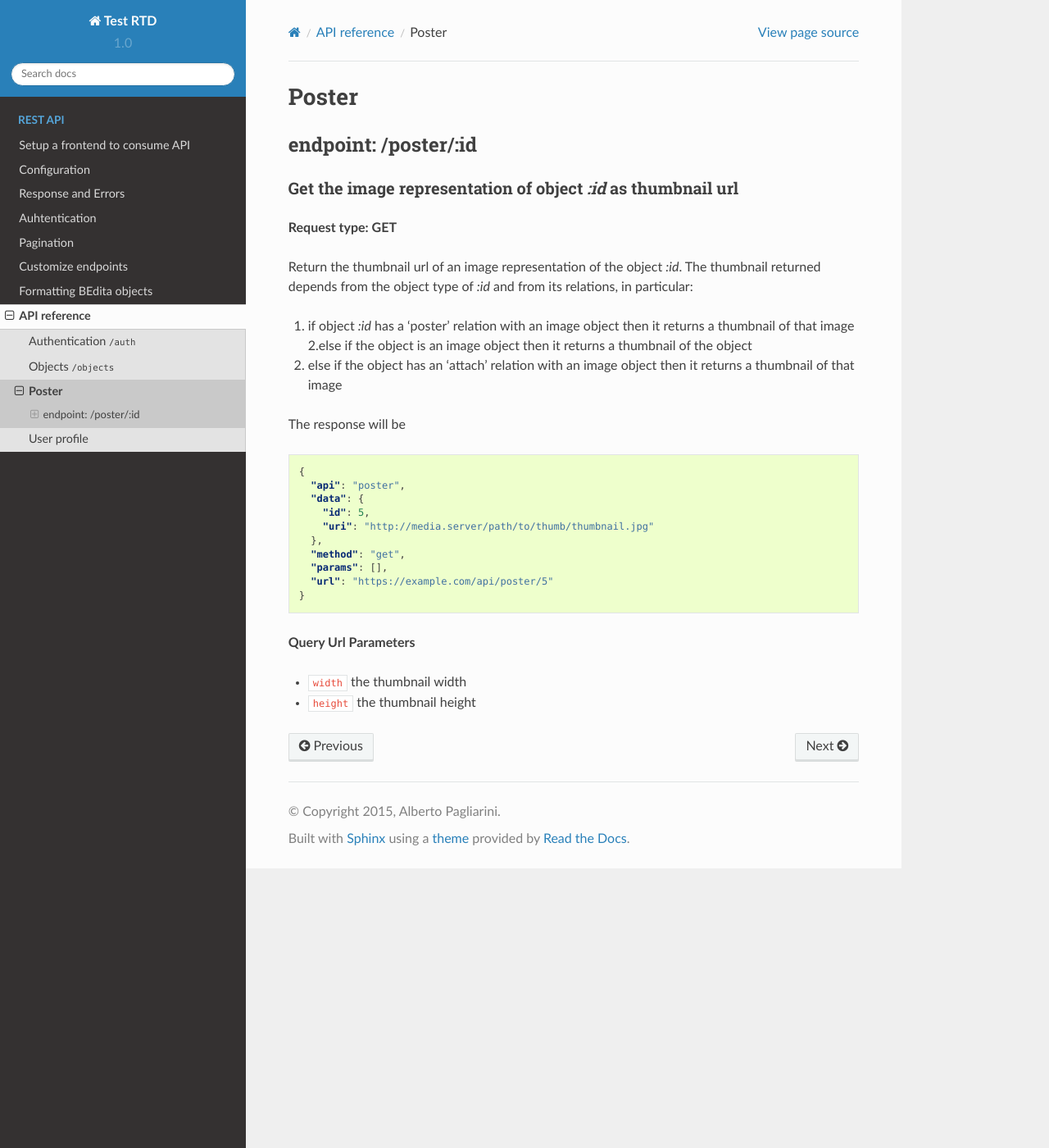
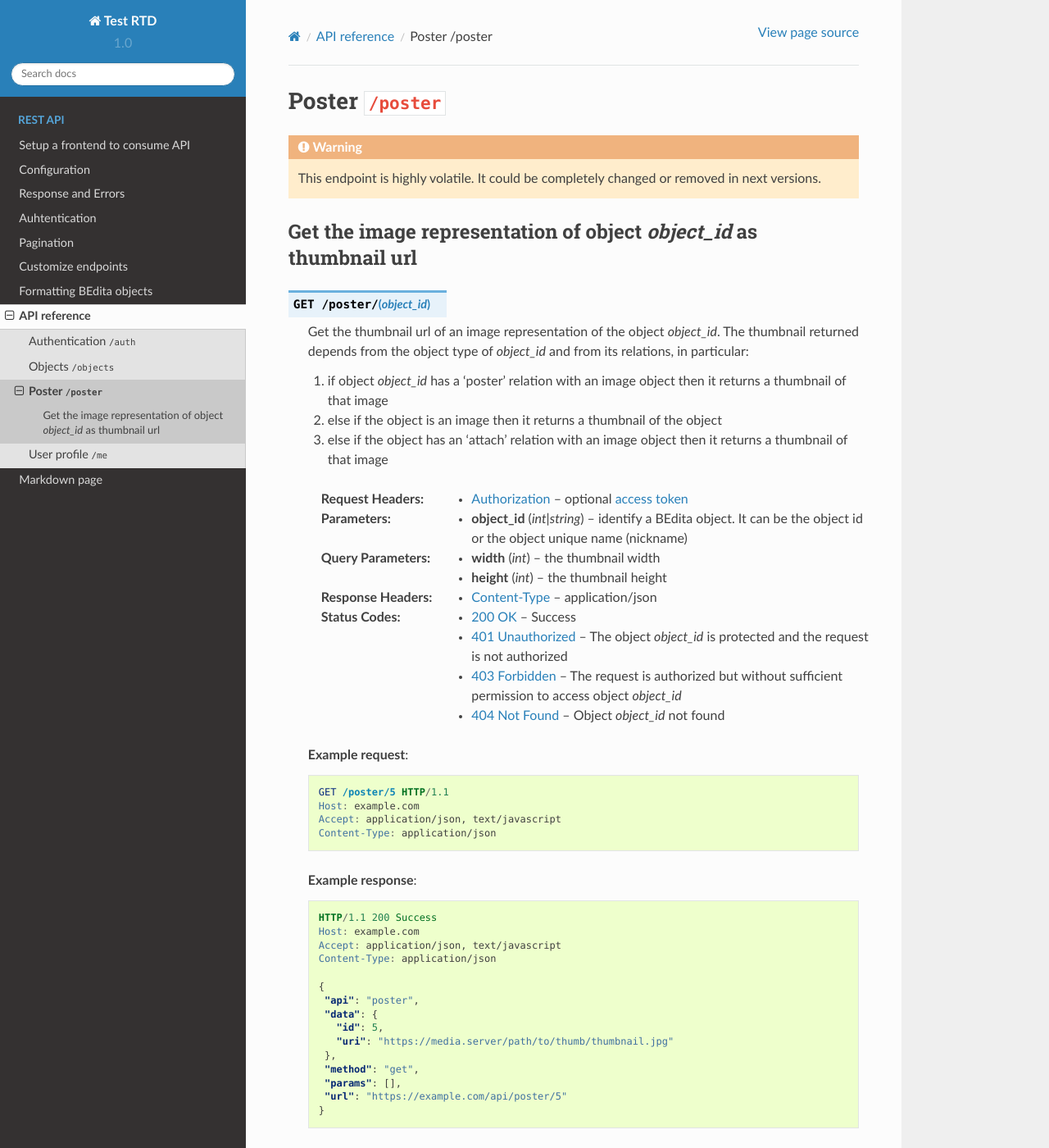
Before and after one commit to batopa/test-rdt, a Sphinx documentation site: the page built from docs/endpoints/poster.rst, in a window 1280 px wide and 1400 px high. Shown: the whole window at 82% size. Built offline with Sphinx 7.4.7 and the Read the Docs theme 2.0.0, drawn with Linux system fonts in a browser that asks for light colours.

Commit message:
improve and md support

```diff
--- a/docs/conf.py
+++ b/docs/conf.py
@@ -14,23 +14,6 @@
 
 import sys
 import os
-from sphinx.highlighting import lexers
-from pygments.lexers.web import PhpLexer
-
-def setup(app):
-    app.add_stylesheet('api_methods.css')
-
-on_rtd = os.environ.get('READTHEDOCS', None) == 'True'
-if not on_rtd:  # only import and set the theme if we're building docs locally
-    import sphinx_rtd_theme
-
-    html_theme = 'sphinx_rtd_theme'
-    html_theme_path = [sphinx_rtd_theme.get_html_theme_path()]
-
-# Set up PHP syntax highlights
-lexers["php"] = PhpLexer(startinline=True, linenos=1)
-lexers["php-annotations"] = PhpLexer(startinline=True, linenos=1)
-primary_domain = "php"
 
 # If extensions (or modules to document with autodoc) are in another directory,
 # add these directories to sys.path here. If the directory is relative to the
@@ -51,7 +34,7 @@ extensions = ['sphinxcontrib.httpdomain', 'sphinxcontrib.phpdomain']
 templates_path = ['_templates']
 
 # The suffix of source filenames.
-source_suffix = '.rst'
+# source_suffix = '.rst'
 
 # The encoding of source files.
 #source_encoding = 'utf-8-sig'
@@ -273,3 +256,29 @@ texinfo_documents = [
 
 # If true, do not generate a @detailmenu in the "Top" node's menu.
 #texinfo_no_detailmenu = False
+
+# PHP support
+from sphinx.highlighting import lexers
+from pygments.lexers.web import PhpLexer
+
+# Set up PHP syntax highlights
+lexers["php"] = PhpLexer(startinline=True, linenos=1)
+lexers["php-annotations"] = PhpLexer(startinline=True, linenos=1)
+primary_domain = "php"
+
+# read the docs theme support
+def setup(app):
+    app.add_stylesheet('api_methods.css')
+
+on_rtd = os.environ.get('READTHEDOCS', None) == 'True'
+if not on_rtd:  # only import and set the theme if we're building docs locally
+    import sphinx_rtd_theme
+
+    html_theme = 'sphinx_rtd_theme'
+    html_theme_path = [sphinx_rtd_theme.get_html_theme_path()]
+
+# Markdown support
+from recommonmark.parser import CommonMarkParser
+
+source_parsers = {'.md': CommonMarkParser}
+source_suffix = ['.rst', '.md']
--- a/docs/endpoints/poster.rst
+++ b/docs/endpoints/poster.rst
@@ -1,40 +1,64 @@
-Poster
-======
+Poster ``/poster``
+==================
 
-endpoint: /poster/:id
----------------------
+.. warning::
 
-Get the image representation of object *:id* as thumbnail url
-~~~~~~~~~~~~~~~~~~~~~~~~~~~~~~~~~~~~~~~~~~~~~~~~~~~~~~~~~~~~~
+   This endpoint is highly volatile. It could be completely changed
+   or removed in next versions.
 
-**Request type: GET**
+Get the image representation of object *object_id* as thumbnail url
+--------------------------------------------------------------------
 
-Return the thumbnail url of an image representation of the object *:id*.
-The thumbnail returned depends from the object type of *:id* and from
-its relations, in particular:
+.. http:get:: /poster/(object_id)
 
-1. if object *:id* has a 'poster' relation with an image object then it
-   returns a thumbnail of that image 2.else if the object is an image
-   object then it returns a thumbnail of the object
-2. else if the object has an 'attach' relation with an image object then
-   it returns a thumbnail of that image
+   Get the thumbnail url of an image representation of the object *object_id*.
+   The thumbnail returned depends from the object type of *object_id* and from
+   its relations, in particular:
 
-The response will be
+   1. if object *object_id* has a 'poster' relation with an image object then it
+      returns a thumbnail of that image
+   2. else if the object is an image then it returns a thumbnail of the object
+   3. else if the object has an 'attach' relation with an image object then
+      it returns a thumbnail of that image
 
-.. code-block:: json
+   :reqheader Authorization: optional :term:`access token`
 
-    {
-      "api": "poster",
-      "data": {
-        "id": 5,
-        "uri": "http://media.server/path/to/thumb/thumbnail.jpg"
-      },
-      "method": "get",
-      "params": [],
-      "url": "https://example.com/api/poster/5"
-    }
+   :param int|string object_id: identify a BEdita object. It can be the object id or the object unique name (nickname)
+   :queryparam int width: the thumbnail width
+   :queryparam int height: the thumbnail height
 
-**Query Url Parameters**
+   :resheader Content-Type: application/json
 
--  ``width`` the thumbnail width
--  ``height`` the thumbnail height
+   :status 200: Success
+   :status 401: The object *object_id* is protected and the request is not authorized
+   :status 403: The request is authorized but without sufficient permission to access object *object_id*
+   :status 404: Object *object_id* not found
+
+   **Example request**:
+
+   .. sourcecode:: http
+
+      GET /poster/5 HTTP/1.1
+      Host: example.com
+      Accept: application/json, text/javascript
+      Content-Type: application/json
+
+   **Example response**:
+
+   .. sourcecode:: http
+
+      HTTP/1.1 200 Success
+      Host: example.com
+      Accept: application/json, text/javascript
+      Content-Type: application/json
+
+      {
+       "api": "poster",
+       "data": {
+         "id": 5,
+         "uri": "https://media.server/path/to/thumb/thumbnail.jpg"
+       },
+       "method": "get",
+       "params": [],
+       "url": "https://example.com/api/poster/5"
+      }
--- a/docs/fragments/objects_related_endpoint_desc.rst
+++ b/docs/fragments/objects_related_endpoint_desc.rst
@@ -1,4 +1,4 @@
-:reqheader Authorization: optional ``access_token``
+:reqheader Authorization: optional :term:`access token`
 
 .. include:: /fragments/objects_common_params.rst
 
--- a/docs/index.rst
+++ b/docs/index.rst
@@ -22,10 +22,10 @@ customized for frontend needs.
    customize_endpoints
    formatting_bedita_objects
    endpoints/index
+   markdown
 
 Indices and tables
 ==================
 
 * :ref:`genindex`
-* :ref:`search`
 * `HTTP Routing Table <http-routingtable.html>`_
--- a/requirements.txt
+++ b/requirements.txt
@@ -3,3 +3,4 @@ sphinx-rtd-theme>=0.1.9
 sphinxcontrib-phpdomain>=0.1.4
 sphinxcontrib-httpdomain>=1.4.0
 Pygments>=1.6
+recommonmark>=0.2.0
```
Also changed, not shown: docs/endpoints/index.rst (+8 -4 lines), docs/endpoints/me.rst (+16 -8 lines), docs/markdown.md (added, +16 -0 lines).
